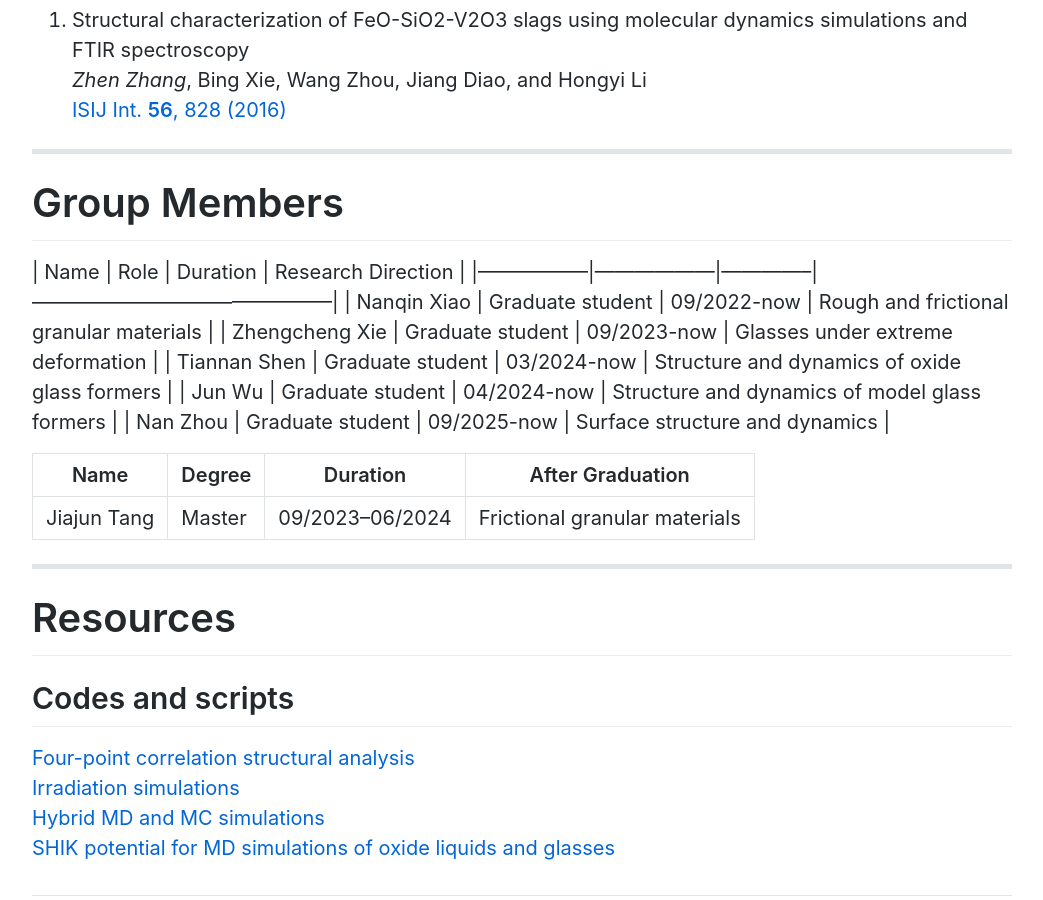
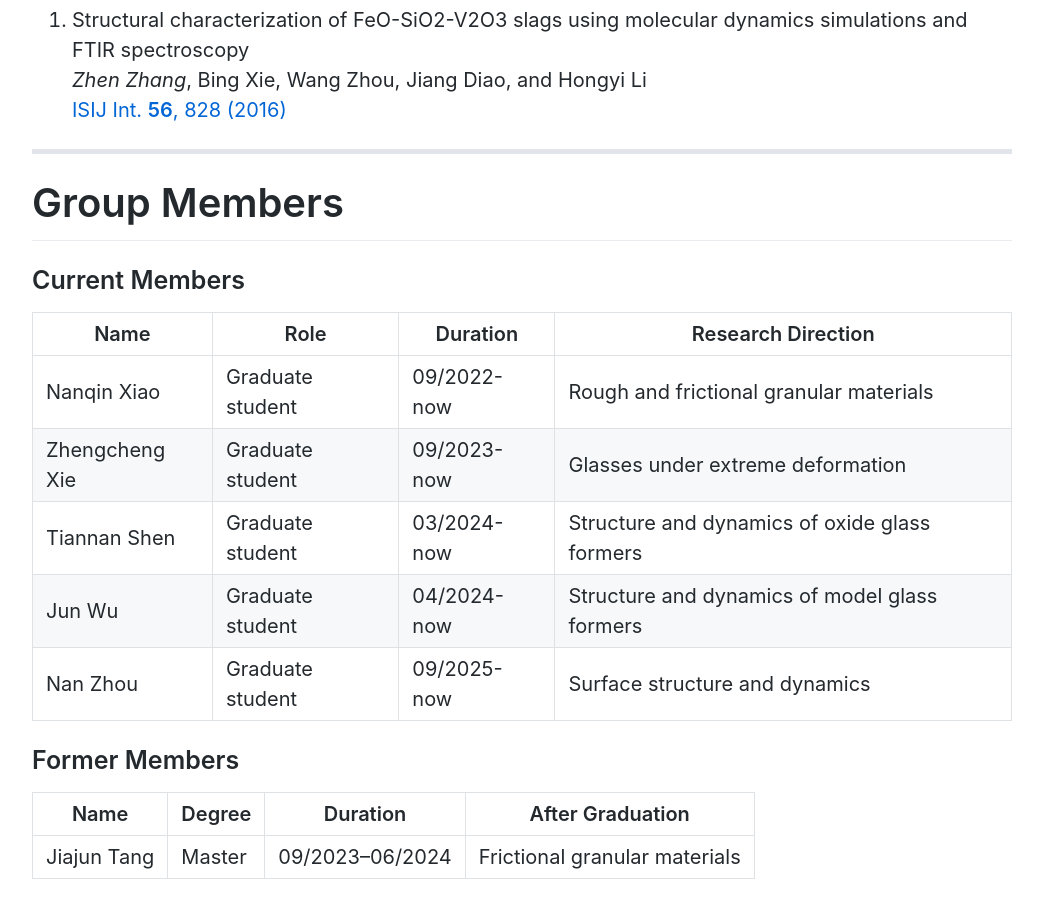
Before and after one commit to zhenzhang1991/zhenzhang1991.github.io, a Jekyll site: the page built from index.md, in a window 1280 px wide and 900 px high, scrolled down 8365 px. Shown: the whole window, without its empty margins (118-1161 px from the left). Built offline with Jekyll 4.4.1, drawn with Linux system fonts in a browser that asks for light colours; Markdown is read by kramdown in place of the engine named in the settings; comment, search, counter and statistics services are not loaded.

Commit message:
Update index.md

```diff
--- a/index.md
+++ b/index.md
@@ -175,6 +175,9 @@ Publications for more details:
 * * *
 
 # Group Members
+
+### Current Members
+
 | Name            | Role             | Duration     | Research Direction                         |
 |-----------------|------------------|--------------|---------------------------------------------|
 | Nanqin Xiao     | Graduate student | 09/2022-now  | Rough and frictional granular materials     |
@@ -183,6 +186,7 @@ Publications for more details:
 | Jun Wu          | Graduate student | 04/2024-now  | Structure and dynamics of model glass formers |
 | Nan Zhou        | Graduate student | 09/2025-now  | Surface structure and dynamics              |
 
+### Former Members
 
 | Name         | Degree | Duration         | After Graduation                 |
 |--------------|---------|------------------|----------------------------------|
```
